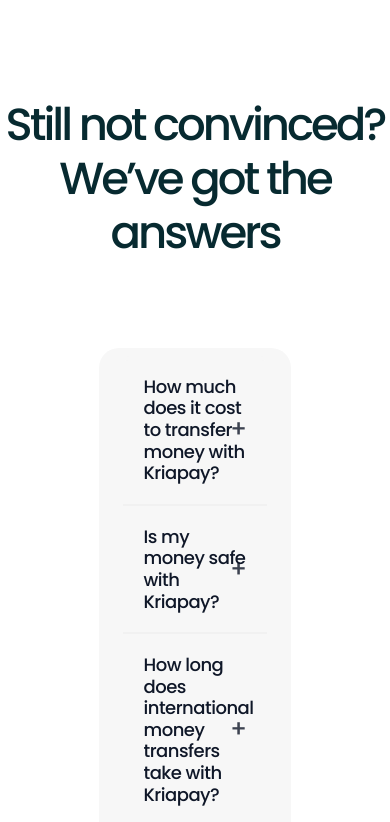
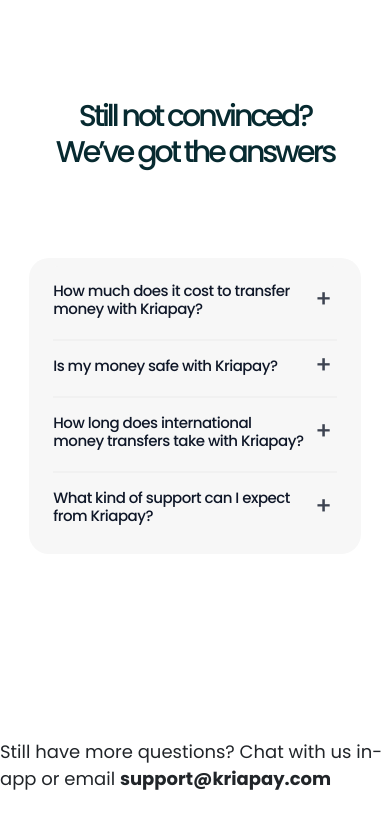
Before and after one commit to KriapayTech/kriapay.com, a React (Vite) app: page / in a window 390 px wide. Shown: the part 7242-8064 px from the top of the page. Built offline with nearby package versions, Linux system fonts and the light colour scheme; a web font is replaced by a local one.

Commit message:
Responsiveness for Accordion done

```diff
--- a/src/components/FAQ.jsx
+++ b/src/components/FAQ.jsx
@@ -34,12 +34,12 @@
 
   return (
     <div className="py-5text-centerw-full flex items-center flex-col gap-[80px] ">
-      <h3 className="text-center !text-[45px] !text-[#072A30] tracking-[-3px] leading-[48px] ">
+      <h3 className="text-center !text-[30px] md:!text-[40px] lg:!text-[45px] !text-[#072A30] tracking-[-3px] leading-[48px] ">
         Still not convinced? <br /> We’ve got the answers
       </h3>
 
       <Accordion
-  className="w-[49%] bg-[#F7F7F7] rounded-[20px] overflow-hidden !border-none px-4 py-2"
+  className="w-[85%] md:w-[70%] lg:w-[69%] 2xl:w-[49%] bg-[#F7F7F7] rounded-[20px] overflow-hidden !border-none px-4 py-2"
   activeKey={activeKey}
 >
   {faqs.map((item, index) => {
@@ -47,6 +47,7 @@
     const isLast = index === faqs.length - 1;
 
     return (
+      // Accordion tab & desktop
       <Accordion.Item
         key={index}
         eventKey={index.toString()}
@@ -62,27 +63,30 @@
       >
         <Accordion.Header
           onClick={() => handleToggle(index.toString())}
-          className={`tracking-[-0.5px] leading-[26px] !text-[#0F1728] relative py-1 ${
+          className={`tracking-[-0.5px] leading-[26px] !text-[#0F1728] relative  md:!py-[5px] md!px-1${
             isOpen ? "border-none" : ""
           }`}
-          style={{fontSize: "30px"}}
         >
           {item.question}
           <span
             style={{ borderRadius: "20px" }}
-            className={`toggle-icon ${isOpen ? "open" : "closed"}`}
+            className={`toggle-icon  ${isOpen ? "open" : "closed"}`}
           >
             {isOpen ? "×" : "+"}
           </span>
         </Accordion.Header>
 
-        <Accordion.Body className="px-4 py-3 !bg-[#F7F7F7] !text-[#475466] font-normal !text-[18px] tracking-[-0.5px] leading-[26px] ">
+        <Accordion.Body className="!m-0 !p-0 !pb-3 md:!px-4 lg:!px-4 2xl:!px-4 py-3 md:mr-5 !bg-[#F7F7F7] !text-[#475466] font-normal  md:!text-[17px] tracking-[-0.5px] leading-[26px] ">
           {item.answer}
         </Accordion.Body>
       </Accordion.Item>
     );
   })}
 </Accordion>
+
+
+{/* Accordion mobile */}
+
 
 
 
--- a/src/components/Faq.css
+++ b/src/components/Faq.css
@@ -1,11 +1,26 @@
 .accordion-button {
-  background-color: #F7F7F7 !important;
-  color: #0F1728 !important;
+  background-color: #f7f7f7 !important;
+  color: #0f1728 !important;
   border: none;
-  font-size: 18px !important;
+  font-size: 15px !important;
   font-weight: 500;
   position: relative;
-  padding-right: 40px;
+  padding-left: 0 !important;
+  padding-right: 32px !important;
+  margin-bottom: 5px;
+}
+
+/* Tablet styles */
+@media (min-width: 768px) {
+  .accordion-button {
+    font-size: 17px !important; /* Tablet size for questions */
+    padding-left: 17px !important;
+    margin-bottom: 0;
+  }
+
+  .accordion-body {
+    font-size: 16px; /* Tablet size for answers */
+  }
 }
 
 .accordion-button::after {
@@ -20,8 +35,8 @@
 }
 
 .accordion-button:not(.collapsed) {
-  background-color: #F7F7F7 !important;
-  color: #0F1728 !important;
+  background-color: #f7f7f7 !important;
+  color: #0f1728 !important;
   box-shadow: none !important;
 }
 
@@ -30,26 +45,26 @@
 }
 
 .accordion-item {
-  background-color: #F7F7F7 !important;
+  background-color: #f7f7f7 !important;
   border: none;
 }
-
-/* .accordion-body {
-  background-color: #F7F7F7 !important;
-  color: #000 !important;
-  font-size: 18px;
-  text-align: left;
-} */
 
 /* Add a transition to the toggle icon */
 .toggle-icon {
   position: absolute;
-  right: 20px;
+  right: 5px;
   font-size: 24px;
   font-weight: 500;
   transition: all 0.3s ease-in-out;
   transform-origin: center;
   display: inline-block;
+}
+
+/* Tablet styles */
+@media (min-width: 768px) {
+  .toggle-icon {
+    right: 20px;
+  }
 }
 
 /* Optional rotation or fade effect when toggled */
@@ -65,11 +80,11 @@
 
 .accordion-item {
   border: none !important;
-  background-color: #F7F7F7 !important;
+  background-color: #f7f7f7 !important;
 }
 
 .accordion-body {
-  background-color: #F7F7F7 !important;
-  color: #0F1728 !important;
-  font-size: 18px;
+  background-color: #f7f7f7 !important;
+  color: #0f1728 !important;
+  font-size: 15px;
 }
```
